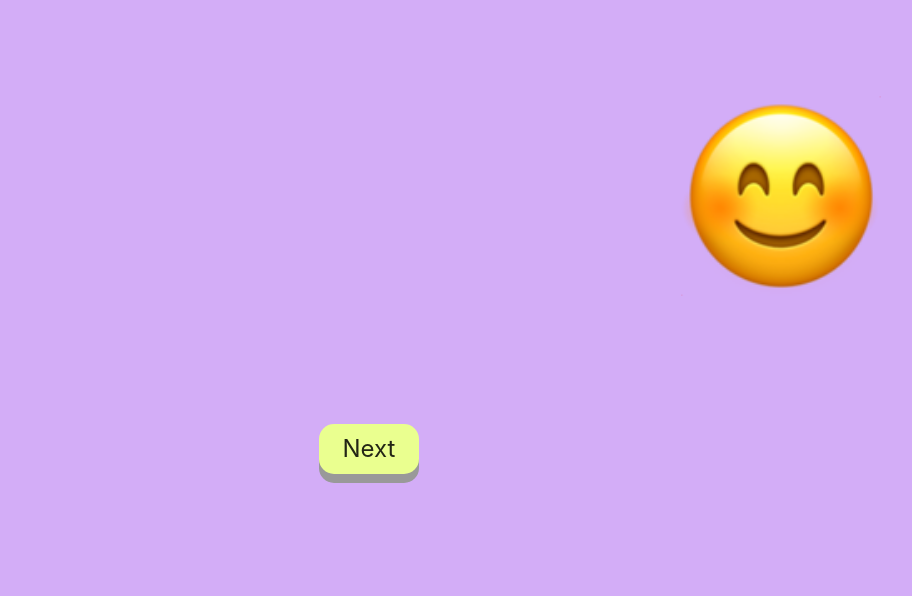
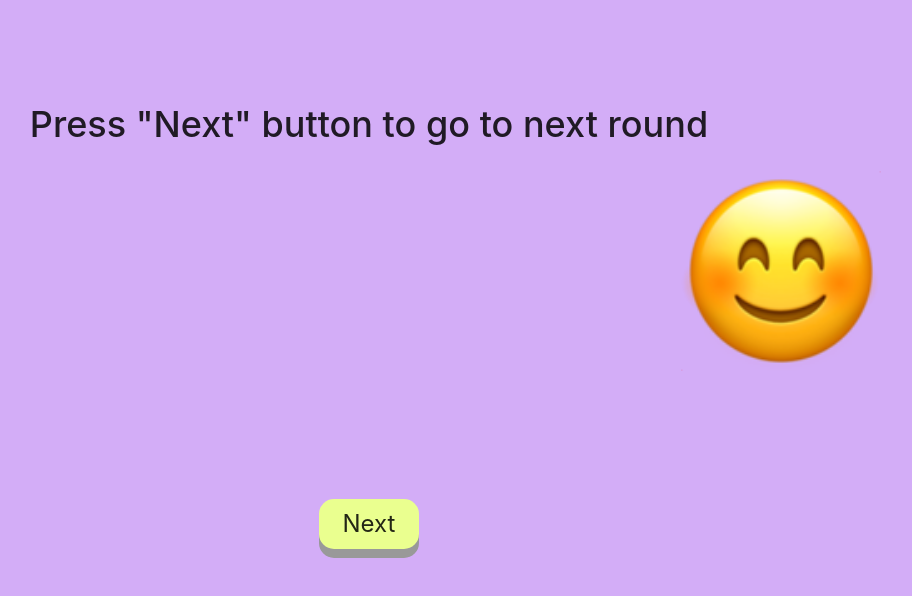
Before and after one commit to roskeys/PsychologyResearchProject, a React (Create React App) app in the folder client/: page / in a window 1280 px wide. Shown: the top 596 px of the page, without its empty margins (271-1183 px from the left). Built offline with nearby package versions, Linux system fonts and the light colour scheme.

Commit message:
update header

```diff
--- a/client/src/pages/dice.js
+++ b/client/src/pages/dice.js
@@ -4,6 +4,7 @@ import "../App.css";
 function Dice(props) {
     return (
         <div className="outer-background">
+            <h2>Press "Next" button to go to next round</h2>
             <div style={{
                 margin: "0 auto"
             }}>
--- a/client/src/pages/estimate.js
+++ b/client/src/pages/estimate.js
@@ -21,6 +21,9 @@ class Estimate extends React.Component {
         const {value} = this.state;
         return (
             <div className="outer-background">
+                <h2>
+                Use the slider to indicate your estimation
+                </h2>
                 <Slider {...this.props}
                         onChange={this.handleChange}
                         value={value}
--- a/client/src/pages/experiment.js
+++ b/client/src/pages/experiment.js
@@ -7,6 +7,7 @@ function Exp(props) {
     let right = !props.left ? "1" : "0";
     return (
         <div className="outer-background">
+            <h2>Press "Next" button to go to next round</h2>
             <div>
                 <img
                     src={props.path}
```
